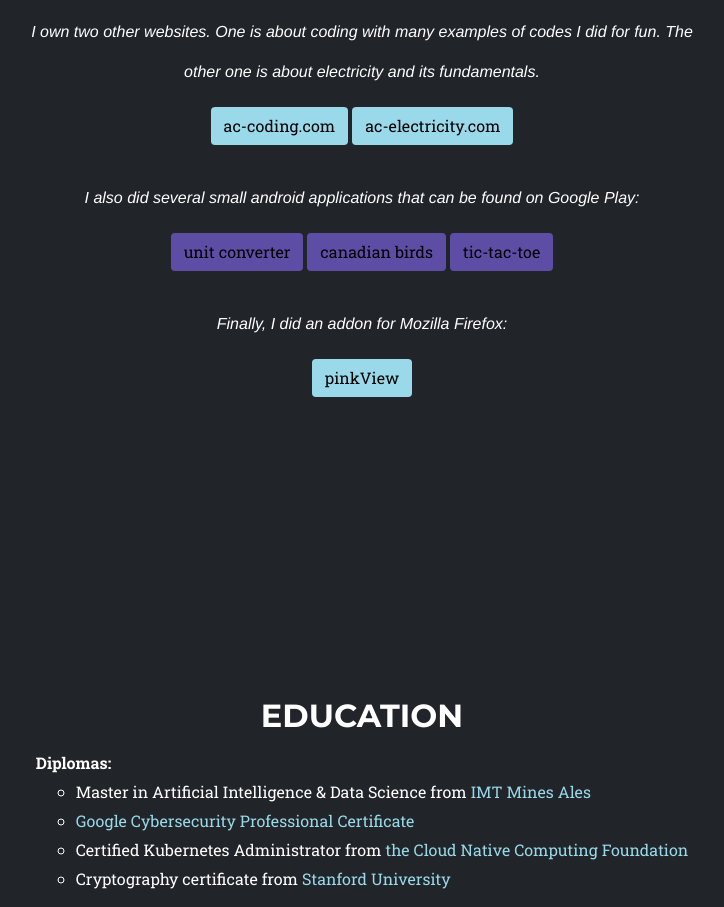
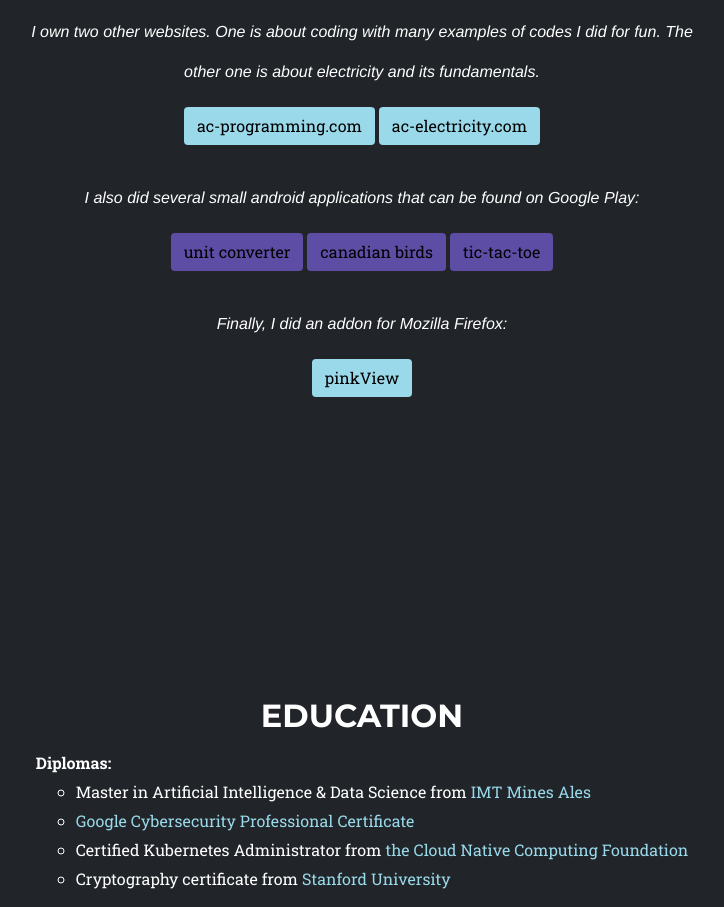
Before and after one commit to alexiscarbillet/ac-homepage, a plain HTML site: page index.html in a window 1280 px wide. Shown: the part 2179-3086 px from the top of the page, without its empty margins (278-1002 px from the left). Drawn offline with Linux system fonts and the light colour scheme; a script that the page names is missing; a web font is replaced by a local one.

Commit message:
change dns

```diff
--- a/contact.html
+++ b/contact.html
@@ -44,7 +44,7 @@
                     </a>
                   </li>
                   <li class="list-inline-item">
-                    <a href="https://ac-coding.com" target=”_blank”>
+                    <a href="https://ac-programming.com" target=”_blank”>
                       <i class="fa fa-code"></i>
                     </a>
                   </li>
--- a/index.html
+++ b/index.html
@@ -251,7 +251,7 @@
 		  <div class="col-xs-12 col-md-12 col-sm-12 col-lg-12 text-center">
 			<h2 class="section-heading text-uppercase" style="color: white">Personnal Projects</h2>
 			<h3 class="section-subheading-android" style="color: white">I own two other websites. One is about coding with many examples of codes I did for fun. The other one is about electricity and its fundamentals.</h3>
-			<a href="https://ac-coding.com" target=”_blank”><button class="btn btn-perso" style="background-color: #99D9EA">ac-coding.com</button></a>
+			<a href="https://ac-programming.com" target=”_blank”><button class="btn btn-perso" style="background-color: #99D9EA">ac-programming.com</button></a>
 			<a href="https://ac-electricity.com" target=”_blank”><button class="btn btn-perso" style="background-color: #99D9EA">ac-electricity.com</button></a>
 			<h3 class="section-subheading-android" style="color: white; padding-top: 3%;">I also did several small android applications that can be found on Google Play:</h3>
 			<a href="https://play.google.com/store/apps/details?id=com.app.acunitconverter&hl=fr_CA&gl=US" target=”_blank”><button class="btn btn-perso" style="background-color: #5e4da5">unit converter</button></a>
```
